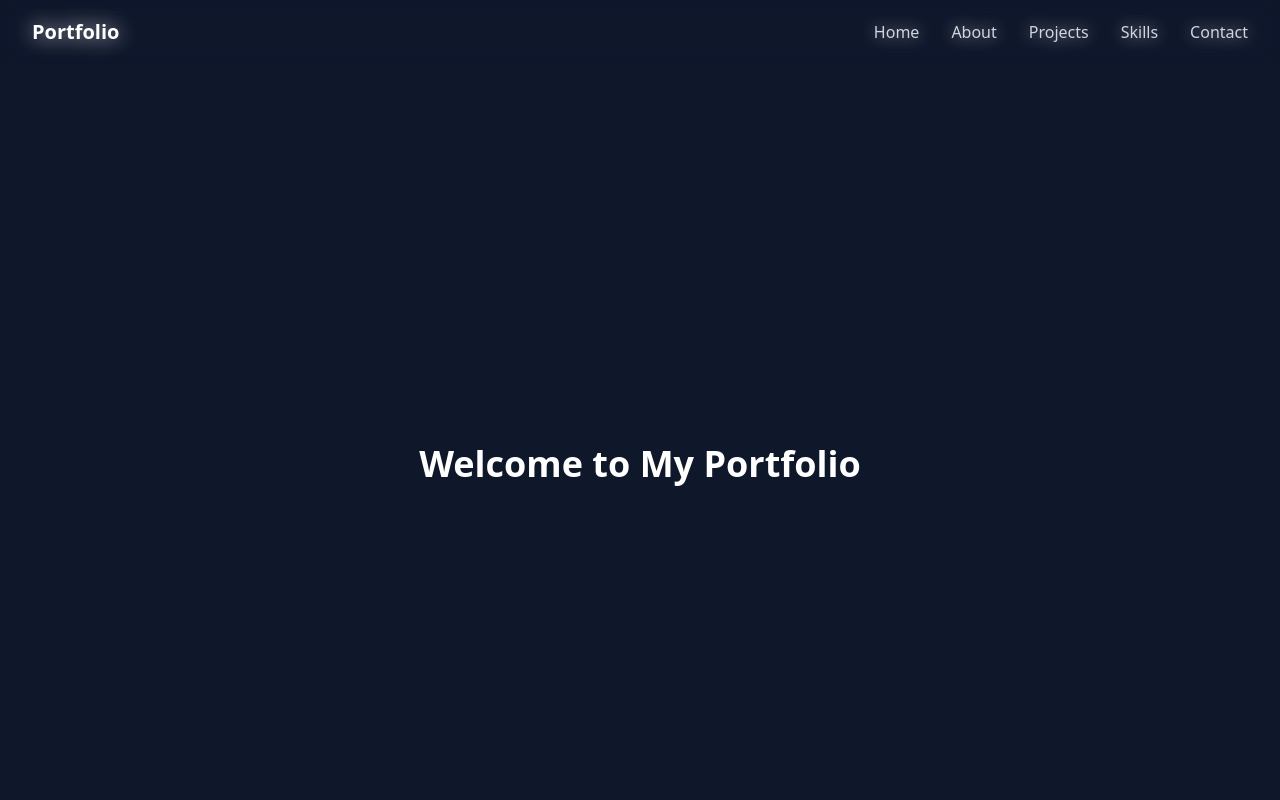
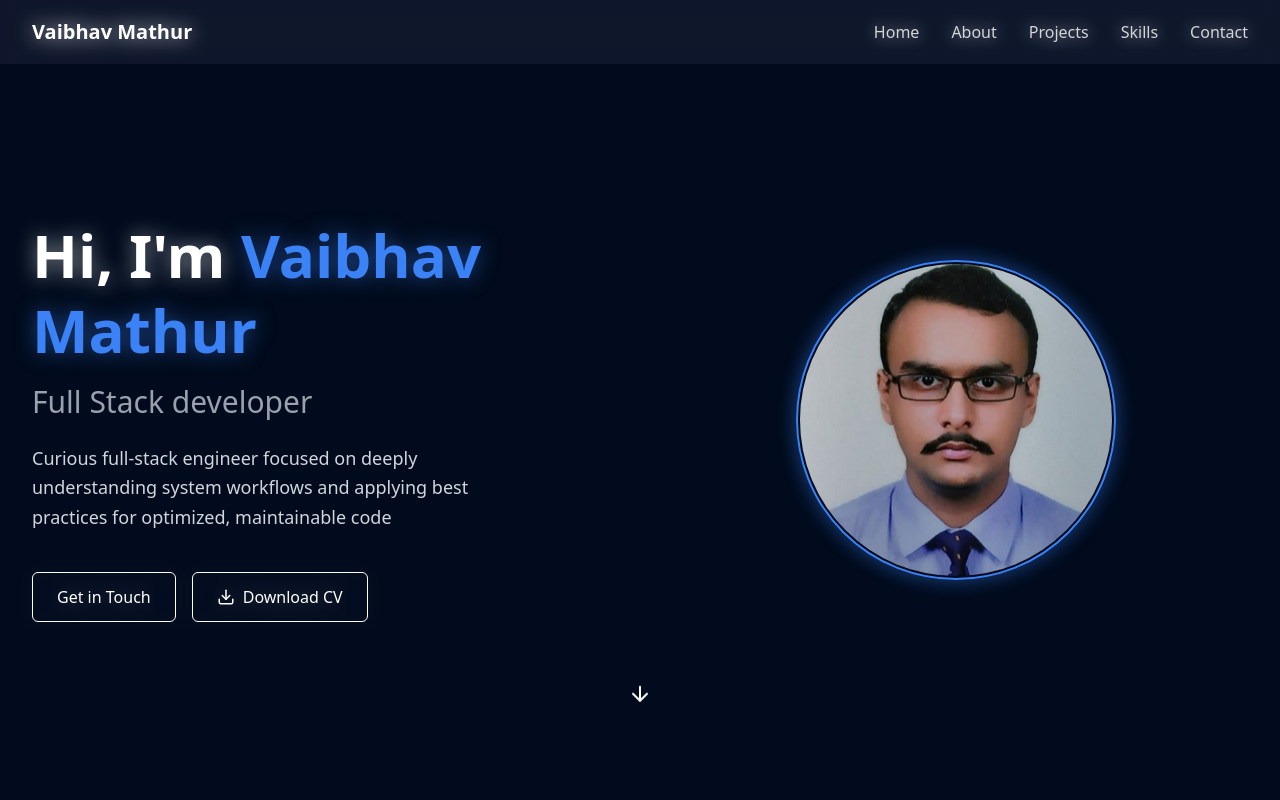
Before and after one commit to VAIBHAVMATHUR137/Portfolio, a React (Vite) app: page / in a window 1280 px wide. Shown: the top 800 px of the page. Built offline with nearby package versions, Linux system fonts and the light colour scheme.

Commit message:
Finished the hero section

```diff
--- a/src/App.tsx
+++ b/src/App.tsx
@@ -1,3 +1,4 @@
+import HeroSection from "./components/HeroSection"
 import Navbar from "./components/Navbar"
 
 function App() {
@@ -5,8 +6,8 @@ function App() {
     <div className="min-h-screen bg-slate-900">
       <Navbar />
       <main>
-        <section id="home" className="h-screen flex items-center justify-center bg-slate-900">
-          <h1 className="text-4xl font-bold text-white">Welcome to My Portfolio</h1>
+        <section id="home" className="h-screen flex items-center justify-center bg-slate-900 ">
+         <HeroSection/>
         </section>
         <section id="about" className="h-screen flex items-center justify-center bg-slate-800">
           <h2 className="text-3xl font-bold text-white">About Me</h2>
--- /dev/null
+++ b/src/PersonalDetails.ts
@@ -0,0 +1,5 @@
+export const details=[
+    {name:"Vaibhav Mathur"},
+    {profession:"Full Stack developer"},
+    {summary:"Curious full-stack engineer focused on deeply understanding system workflows and applying best practices for optimized, maintainable code "}
+]
--- /dev/null
+++ b/src/components/HeroSection.tsx
@@ -0,0 +1,80 @@
+import { ArrowDown, Download } from "lucide-react";
+import { details } from "../PersonalDetails";
+
+export default function HeroSection() {
+  return (
+    <section
+      id="home"
+      className="min-h-screen flex items-center bg-[#010b1d] px-4 sm:px-6 lg:px-8 py-20"
+    >
+      <div className="max-w-7xl mx-auto w-full">
+        <div className="flex flex-col lg:grid lg:grid-cols-2 gap-8 lg:gap-12 items-center">
+          {/* Profile Image  */}
+          <div className="flex justify-center order-1 lg:order-2">
+            <div className="relative w-48 h-48 sm:w-64 sm:h-64 lg:w-80 lg:h-80">
+              <div className="absolute inset-0 rounded-full border-2 border-[#3b82f6] glow-blue"></div>
+              <div className="absolute inset-1 bg-gray-100 rounded-full overflow-hidden">
+<img
+  src="/Photograph.jpg"
+  alt="Vaibhav Mathur"
+  loading="lazy"
+  className="w-full h-full object-cover"
+/>
+
+
+              </div>
+            </div>
+          </div>
+
+          {/* Text Content - Show second on mobile */}
+          <div className="text-center lg:text-left order-2 lg:order-1">
+            <h1 className="text-3xl sm:text-4xl md:text-5xl lg:text-6xl font-bold mb-4 leading-tight">
+              <span className="text-white drop-shadow-[0_0_10px_rgba(255,255,255,0.5)]">
+                Hi, I'm{" "}
+              </span>
+              <br className="sm:hidden" />
+              <span className="text-[#3b82f6] drop-shadow-[0_0_10px_rgba(59,130,246,0.5)]">
+                {details.map((name) => name.name)}
+              </span>
+            </h1>
+
+            <h2 className="text-lg sm:text-xl md:text-2xl lg:text-3xl text-gray-400 mb-6">
+              {details.map((profession) => profession.profession)}
+            </h2>
+
+            <p className="text-gray-300 text-base sm:text-lg max-w-lg mx-auto lg:mx-0 mb-8 lg:mb-10 leading-relaxed">
+              {details.map((summary) => summary.summary)}
+            </p>
+
+            <div className="flex flex-col sm:flex-row gap-4 justify-center lg:justify-start">
+              <a
+                href="#contact"
+                className="px-6 py-3 bg-transparent border border-white text-white rounded-md hover:bg-white/10 transition-all flex items-center justify-center gap-2 drop-shadow-[0_0_10px_rgba(255,255,255,0.3)]"
+              >
+                Get in Touch
+              </a>
+              <a
+                href="/cv.pdf"
+                download
+                className="px-6 py-3 bg-transparent border border-white text-white rounded-md hover:bg-white/10 transition-all flex items-center justify-center gap-2 drop-shadow-[0_0_10px_rgba(255,255,255,0.3)]"
+              >
+                <Download size={18} />
+                Download CV
+              </a>
+            </div>
+          </div>
+        </div>
+
+        <div className="flex justify-center mt-12 lg:mt-16">
+          <a
+            href="#about"
+            className="text-white animate-bounce"
+            aria-label="Scroll down"
+          >
+            <ArrowDown size={24} />
+          </a>
+        </div>
+      </div>
+    </section>
+  );
+}
--- a/src/components/Navbar.tsx
+++ b/src/components/Navbar.tsx
@@ -1,7 +1,5 @@
-"use client"
-
-import { useState } from "react"
-import { Menu, X } from "lucide-react"
+import { useState } from "react";
+import { Menu, X } from "lucide-react";
 
 const navItems = [
   { label: "Home", href: "#home" },
@@ -9,10 +7,10 @@ const navItems = [
   { label: "Projects", href: "#projects" },
   { label: "Skills", href: "#skills" },
   { label: "Contact", href: "#contact" },
-]
+];
 
 export default function Navbar() {
-  const [isMenuOpen, setIsMenuOpen] = useState(false)
+  const [isMenuOpen, setIsMenuOpen] = useState(false);
 
   return (
     <header className="sticky top-0 z-40 w-full bg-transparent backdrop-blur-sm">
@@ -24,7 +22,7 @@ export default function Navbar() {
               href="#home"
               className="text-xl font-bold text-white drop-shadow-[0_0_10px_rgba(255,255,255,0.8)] hover:drop-shadow-[0_0_15px_rgba(255,255,255,1)] transition-all"
             >
-              Portfolio
+              Vaibhav Mathur
             </a>
           </div>
 
@@ -70,5 +68,5 @@ export default function Navbar() {
         )}
       </div>
     </header>
-  )
+  );
 }
--- a/src/index.css
+++ b/src/index.css
@@ -1 +1,15 @@
 @import "tailwindcss";
+
+@tailwind utilities;
+
+body {
+  @apply bg-[#010b1d] text-white;
+}
+
+.glow-blue {
+  box-shadow: 0 0 15px 5px rgba(59, 130, 246, 0.3);
+}
+
+html {
+  scroll-behavior: smooth;
+}
```
Also changed, not shown: public/Photograph.jpg (added).
